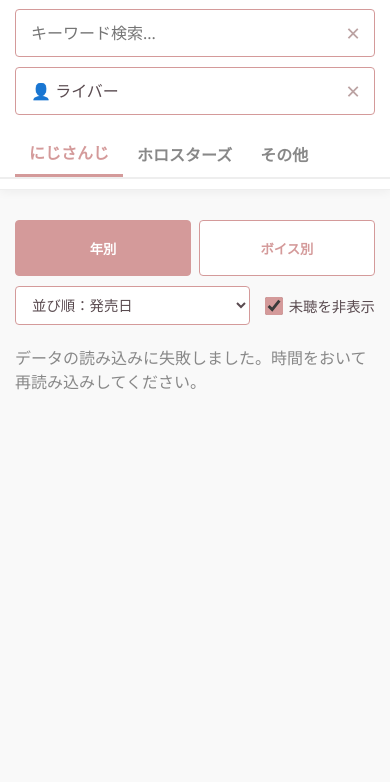
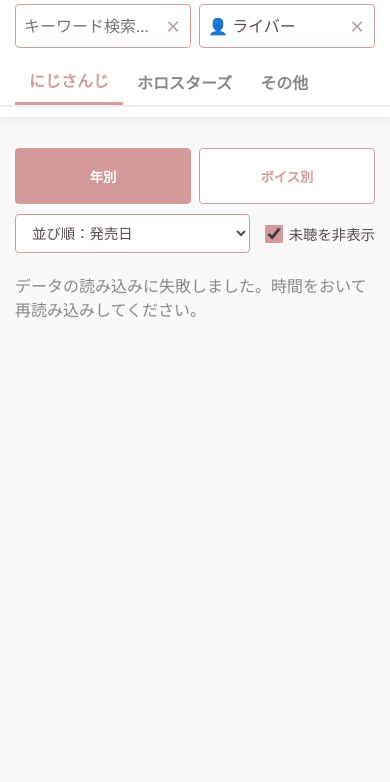
Before and after one commit to yukai-000/dot-s-voice-review, a plain HTML site: page index.html in a window 390 px wide. Shown: the part 62-844 px from the top of the page. Drawn offline with Linux system fonts and the light colour scheme; no server answers.

Commit message:
スマホでキーワード検索とライバーを横1行に並べ、固定部分を低くする
Co-Authored-By: Claude Opus 5.5 <noreply@anthropic.com>
Claude-Session: https://claude.ai/code/session_01ABhatY3g2WxU8HhTpCN8Uz

```diff
--- a/style.css
+++ b/style.css
@@ -116,7 +116,11 @@ button, select, input { font-family: inherit; }
 /* ---------- スマホ向け ---------- */
 @media (max-width: 600px) {
     .logo { font-size: 1.4rem; }
-    .local-controls { flex-direction: column; }
+    /* 検索とライバーは横に並べて1行にする（文字は16pxのまま。小さいと iPhone で入力時に画面が拡大されるため） */
+    .local-controls { gap: 8px; margin: 5px auto 10px; }
+    .search-wrapper input,
+    .search-wrapper select { padding: 10px 8px; padding-right: 28px; }
+    .clear-btn { padding: 0 6px; }
     .tab-btn { padding: 10px 14px; }
     .view-mode-controls { flex-direction: column-reverse; align-items: stretch; }
     .view-mode-buttons { justify-content: space-between; }
```
